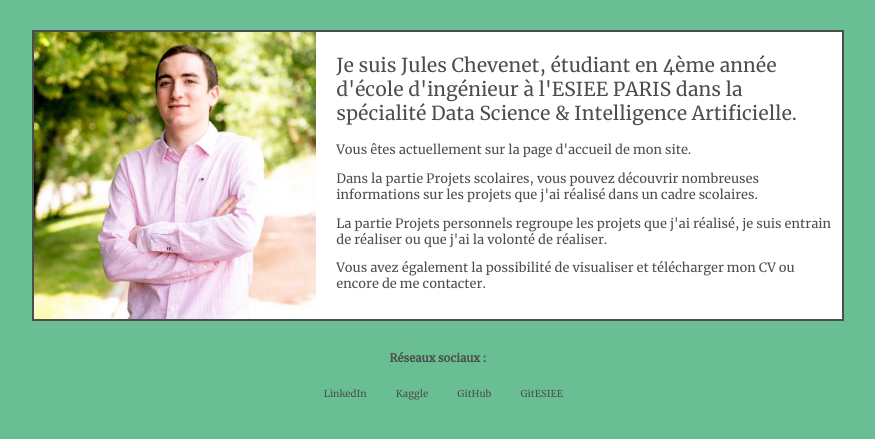
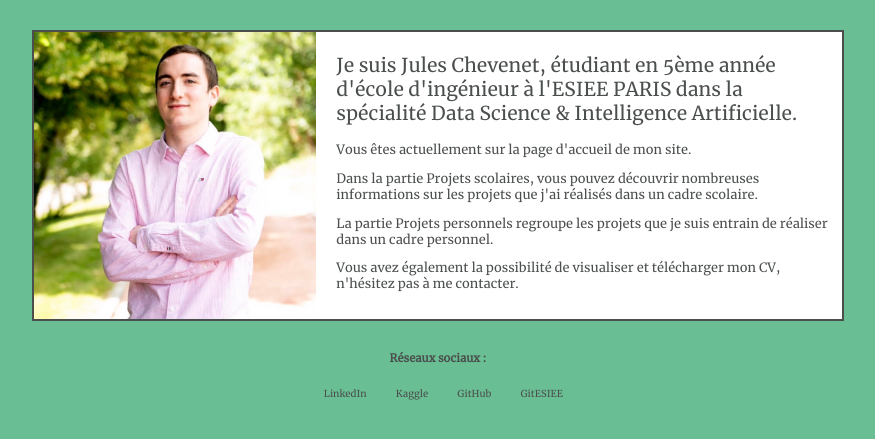
Before and after one commit to ptitchev/own-website, a Flask app: page / in a window 1280 px wide. Shown: the part 109-548 px from the top of the page, without its empty margins (202-1077 px from the left). Run offline with Flask 2, Linux system fonts and the light colour scheme.

Commit message:
Add files via upload

```diff
--- a/app/templates/index.html
+++ b/app/templates/index.html
@@ -29,11 +29,11 @@
       <section id="home_section">
         <div id = "home_image"><img width=100% height=100% src="../static/images/unnamed.jpg"></div>
         <div id = "home_text">
-          <h2 class="home_h2">Je suis Jules Chevenet, étudiant en 4ème année d'école d'ingénieur à l'ESIEE PARIS dans la spécialité Data Science & Intelligence Artificielle.</h2>
+          <h2 class="home_h2">Je suis Jules Chevenet, étudiant en 5ème année d'école d'ingénieur à l'ESIEE PARIS dans la spécialité Data Science & Intelligence Artificielle.</h2>
           <p class="home_p">Vous êtes actuellement sur la page d'accueil de mon site.</p>
-          <p class="home_p">Dans la partie Projets scolaires, vous pouvez découvrir nombreuses informations sur les projets que j'ai réalisé dans un cadre scolaires.</p>
-          <p class="home_p">La partie Projets personnels regroupe les projets que j'ai réalisé, je suis entrain de réaliser ou que j'ai la volonté de réaliser.</p>
-          <p class="home_p">Vous avez également la possibilité de visualiser et télécharger mon CV ou encore de me contacter.</p>
+          <p class="home_p">Dans la partie Projets scolaires, vous pouvez découvrir nombreuses informations sur les projets que j'ai réalisés dans un cadre scolaire.</p>
+          <p class="home_p">La partie Projets personnels regroupe les projets que je suis entrain de réaliser dans un cadre personnel.</p>
+          <p class="home_p">Vous avez également la possibilité de visualiser et télécharger mon CV, n'hésitez pas à me contacter.</p>
         </div>
       </section>
 
--- a/app/templates/projets-personnels.html
+++ b/app/templates/projets-personnels.html
@@ -34,7 +34,7 @@
           <p class = "p_article">Par passion, je réalise des vidéos sur le sport.</p>
           <p class = "p_article">Voici la bande annonce de la série Sportrait :</p>
           <div><center><iframe class = "video_youtube" src="https://www.youtube.com/embed/c5anjO3Ix5M" title="YouTube video player" frameborder="0" allow="accelerometer; autoplay; clipboard-write; encrypted-media; gyroscope; picture-in-picture" allowfullscreen></iframe></center></div>
-          <p class = "p_article"> L'objectif de la série est de raconter au mieux l'histoire d'un sportif. Pour cela, le point d'ancrage de chaque épisode est l'instant d'une performance historique commenté. Le commentateur permet de multiplier les émotions d'un public, il me paraît important de leur rendre hommage</p>
+          <p class = "p_article"> L'objectif de la série est de raconter au mieux l'histoire d'un sportif. Pour cela, le point d'ancrage de chaque épisode est l'instant d'une performance historique commenté. Le commentateur permet de multiplier les émotions d'un public, il me paraît important de leur rendre hommage.</p>
           <nav id=ep_sportrait>
             <ul>
               <li><a href="https://www.youtube.com/watch?v=W5SFysJGGG8">Ep. 1 : Teddy Tamgho</a></li>
```
Also changed, not shown: app/templates/projets-scolaires.html (+8 -9 lines).
